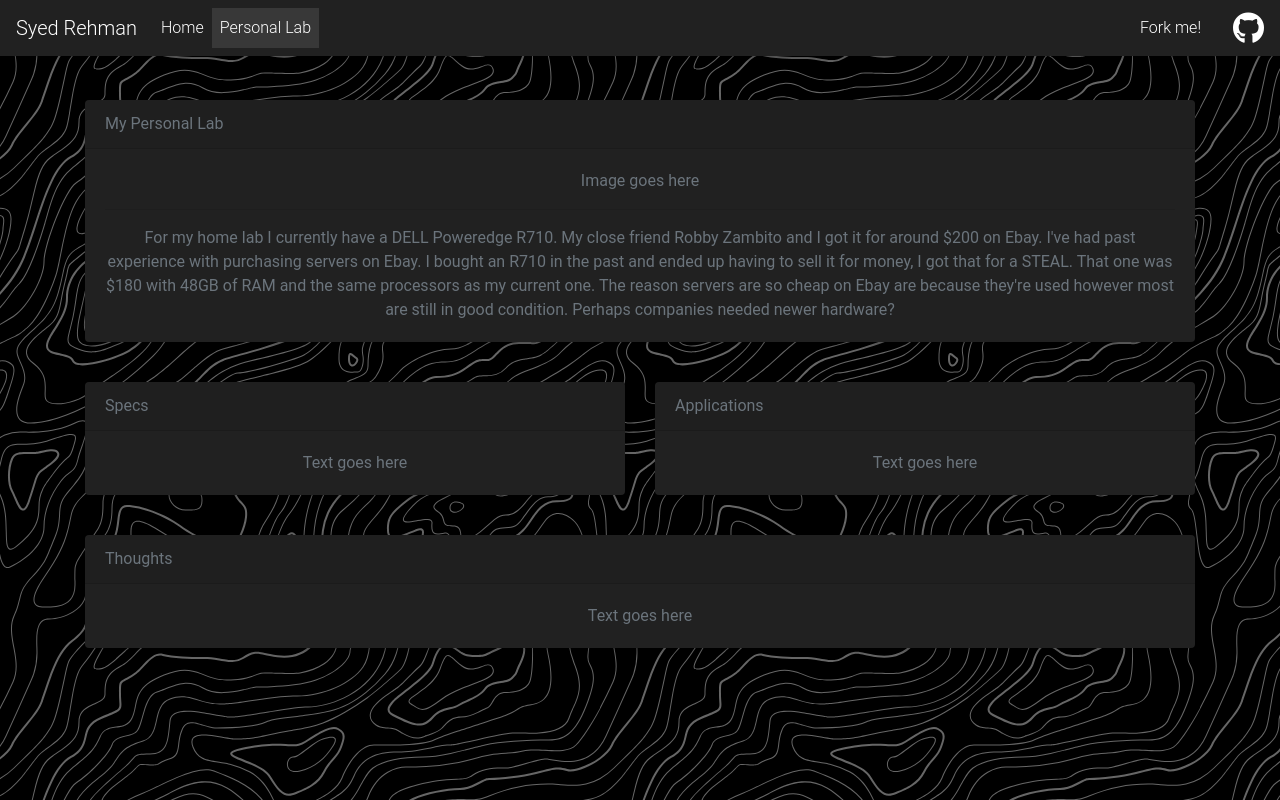
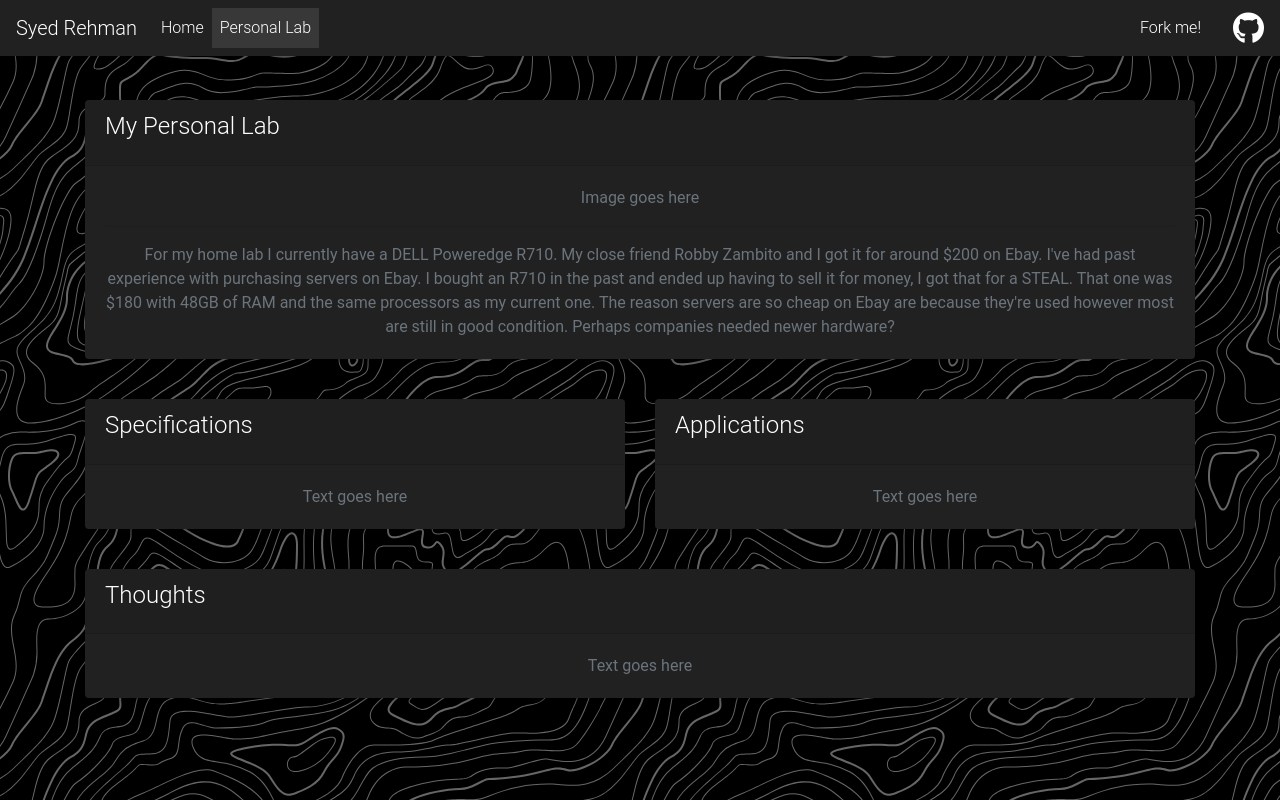
Before and after one commit to rehmano/Portfolio, a plain HTML site: page lab.html in a window 1280 px wide. Drawn offline with nearby package versions, Linux system fonts and the light colour scheme.

Commit message:
Changed card headers (in lab) to h4 tags and made them white.

```diff
--- a/lab.html
+++ b/lab.html
@@ -76,7 +76,9 @@
     <section id="labHeader">
       <div class="container">
         <div class="card bg-dark">
-          <div class="card-header"><span>My Personal Lab</span></div>
+          <div class="card-header">
+            <h4 class="card-title">My Personal Lab</h4>
+          </div>
           <div class="card-body text-center">
             <div>
               <span>Image goes here</span>
@@ -104,7 +106,9 @@
         <div class="row">
           <div class="col-md-6">
             <div class="card bg-dark">
-              <div class="card-header"><span>Specs</span></div>
+              <div class="card-header">
+                <h4 class="card-title">Specifications</h4>
+              </div>
               <div class="card-body text-center">
                 <span>Text goes here</span>
               </div>
@@ -112,7 +116,9 @@
           </div>
           <div class="col-md-6">
             <div class="card bg-dark">
-              <div class="card-header"><span>Applications</span></div>
+              <div class="card-header">
+                <h4 class="card-title">Applications</h4>
+              </div>
               <div class="card-body text-center">
                 <span>Text goes here</span>
               </div>
@@ -120,7 +126,9 @@
           </div>
         </div>
         <div class="card bg-dark">
-          <div class="card-header"><span>Thoughts</span></div>
+          <div class="card-header">
+            <h4 class="card-title">Thoughts</h4>
+          </div>
           <div class="card-body text-center"><span>Text goes here</span></div>
         </div>
       </div>
```
Also changed, not shown: assets/css/lab.css.
